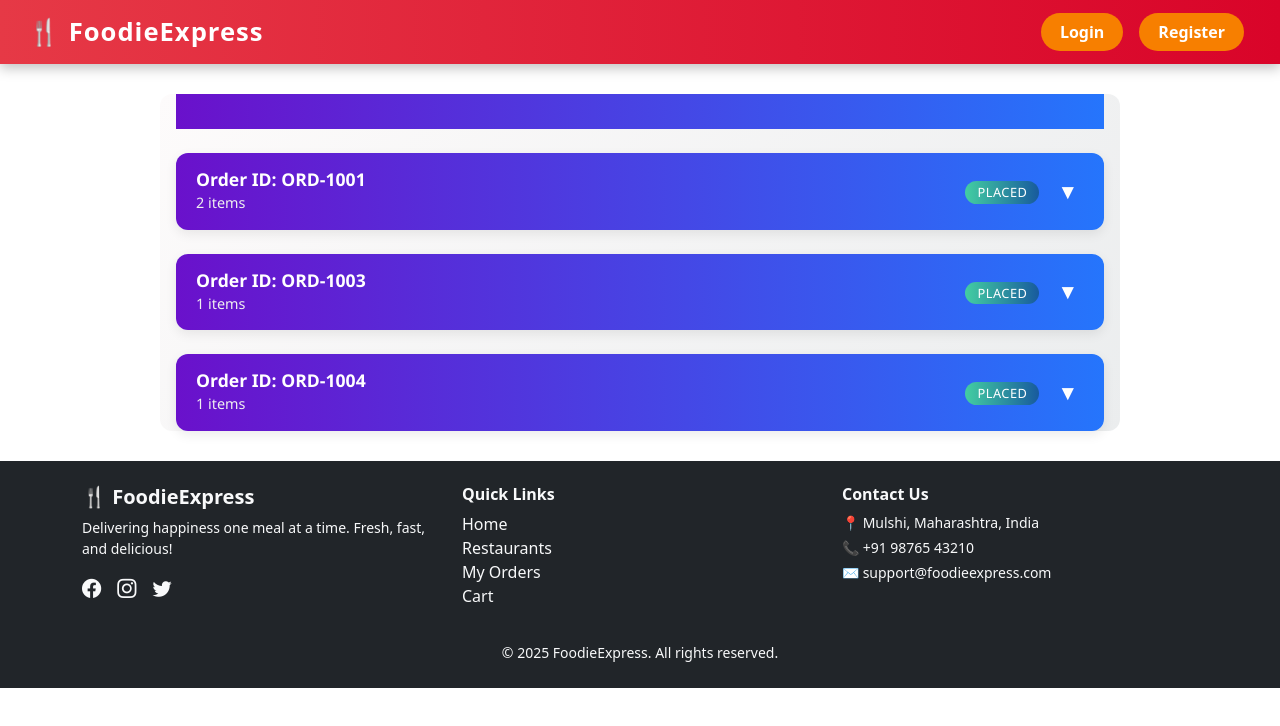
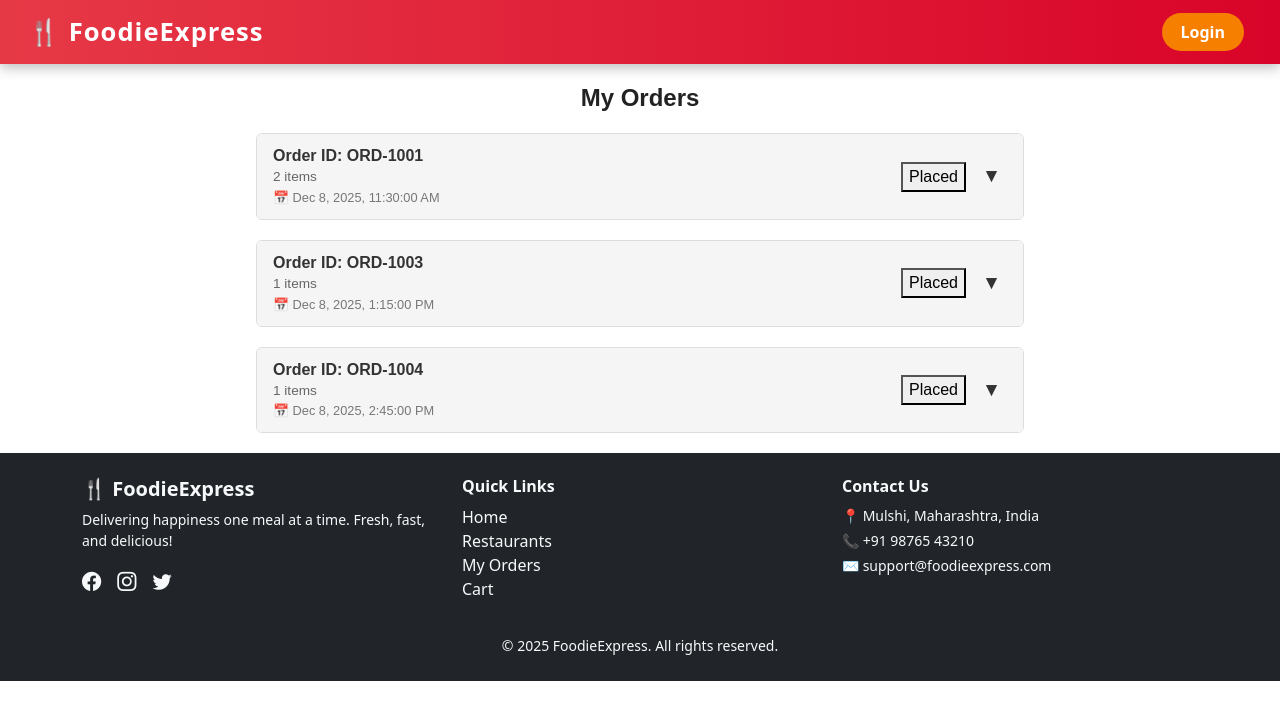
Before and after one commit to Chakka-Rangasai/Food_ordering_system_Frontend, an Angular app: page /orders in a window 1280 px wide. Shown: the top 726 px of the page. Built offline with nearby package versions, Linux system fonts and the light colour scheme.

Commit message:
Again Changed My Orders And Styled Login Page

```diff
--- a/src/app/core/header/header.html
+++ b/src/app/core/header/header.html
@@ -9,7 +9,7 @@
       <ul class="navbar-nav ms-auto">
         <ng-container *ngIf="!isLoggedIn">
           <li class="nav-item"><a class="btn nav-btn mx-2" routerLink="/login">Login</a></li>
-          <li class="nav-item"><a class="btn nav-btn mx-2" routerLink="/register">Register</a></li>
+          <!-- <li class="nav-item"><a class="btn nav-btn mx-2" routerLink="/register">Register</a></li> -->
         </ng-container>
         <ng-container *ngIf="isLoggedIn">
           <li class="nav-item"><a class="btn nav-btn mx-2" routerLink="/restaurantlist">Restaurants</a></li>
--- a/src/app/order-module/orders/orders.css
+++ b/src/app/order-module/orders/orders.css
@@ -1,38 +1,28 @@
 /* Container */
 .orders-container {
-  max-width: 960px;
-  margin: 30px auto;
+  max-width: 800px;
+  margin: 20px auto;
   padding: 0 16px;
-  font-family: 'Segoe UI', Roboto, sans-serif;
+  font-family: Arial, sans-serif;
   color: #333;
-  background: linear-gradient(135deg, #fdfbfb, #ebedee); /* soft neutral gradient */
-  border-radius: 12px;
 }
 
 /* Section Title */
 .section-title {
-  font-weight: 700;
-  margin-bottom: 24px;
+  font-weight: bold;
+  margin-bottom: 20px;
   text-align: center;
-  font-size: 1.8rem;
-  background: linear-gradient(90deg, #6a11cb, #2575fc); /* purple-blue gradient */
-  /* -webkit-background-clip: text; */
-  -webkit-text-fill-color: transparent;
+  font-size: 1.5rem;
+  color: #222;
 }
 
 /* Order Card */
 .restaurant-card {
-  background: linear-gradient(135deg, #e0f7fa, #f1f8e9); /* teal-green gradient */
-  border-radius: 12px;
-  box-shadow: 0 4px 12px rgba(0,0,0,0.08);
-  margin-bottom: 24px;
+  background: #fff;
+  border: 1px solid #ddd;
+  border-radius: 6px;
+  margin-bottom: 20px;
   overflow: hidden;
-  transition: transform 0.2s ease, box-shadow 0.2s ease;
-}
-
-.restaurant-card:hover {
-  transform: translateY(-2px);
-  box-shadow: 0 6px 16px rgba(0,0,0,0.12);
 }
 
 /* Header */
@@ -40,54 +30,48 @@
   display: flex;
   justify-content: space-between;
   align-items: center;
-  padding: 16px 20px;
-  background: linear-gradient(90deg, #6a11cb, #2575fc); /* purple-blue gradient */
-  color: #fff;
+  padding: 12px 16px;
+  background: #f5f5f5;
   cursor: pointer;
 }
 
 .restaurant-name {
-  font-size: 1.1rem;
+  font-size: 1rem;
   font-weight: 600;
   margin: 0;
 }
 
 .order-count {
-  font-size: 0.9rem;
-  color: #f0f0f0;
+  font-size: 0.85rem;
+  color: #666;
   margin: 2px 0 0;
 }
 
-/* Status Badge */
 .order-status {
   margin-left: auto;
-  margin-right: 12px;
+  margin-right: 10px;
 }
 
 .status {
-  background: linear-gradient(90deg, #43cea2, #185a9d); /* teal-blue gradient */
-  color: #fff;
-  padding: 6px 14px;
-  border-radius: 20px;
-  font-size: 0.85rem;
-  font-weight: 600;
-  text-transform: uppercase;
-  letter-spacing: 0.5px;
+  background: #e0e0e0;
+  color: #333;
+  padding: 4px 10px;
+  border-radius: 12px;
+  font-size: 0.75rem;
+  font-weight: 500;
 }
 
-/* Toggle Button */
 .toggle-btn {
   border: none;
   background: transparent;
-  font-size: 1.3rem;
+  font-size: 1.2rem;
   cursor: pointer;
-  color: #fff;
+  color: #333;
 }
 
 /* Order List */
 .order-list {
-  padding: 12px 20px;
-  background: linear-gradient(135deg, #11bbbe, #104965);
+  padding: 10px 16px;
 }
 
 /* Each Order Row */
@@ -95,8 +79,8 @@
   display: flex;
   justify-content: space-between;
   align-items: center;
-  border-bottom: 1px solid #f0f0f0;
-  padding: 14px 0;
+  border-bottom: 1px solid #eee;
+  padding: 10px 0;
 }
 
 .order-row:last-child {
@@ -108,21 +92,20 @@
 }
 
 .order-name {
-  font-size: 1rem;
+  font-size: 0.95rem;
   font-weight: 600;
-  margin: 0 0 6px;
-  color: #222;
+  margin: 0 0 4px;
 }
 
 .order-meta {
-  font-size: 0.9rem;
-  color: #444;
+  font-size: 0.85rem;
+  color: #555;
   margin: 0 0 4px;
 }
 
 .order-date {
-  font-size: 0.85rem;
-  color: #555;
+  font-size: 0.8rem;
+  color: #777;
   margin: 0;
 }
 
@@ -131,25 +114,25 @@
   display: flex;
   flex-direction: column;
   align-items: flex-end;
-  gap: 6px;
-  min-width: 100px;
+  gap: 4px;
+  min-width: 80px;
 }
 
 .badge {
-  padding: 5px 12px;
-  border-radius: 20px;
-  font-size: 0.8rem;
+  padding: 4px 10px;
+  border-radius: 12px;
+  font-size: 0.75rem;
   font-weight: 500;
   text-align: center;
 }
 
 /* Food Type Badges */
 .food-type.veg {
-  background: linear-gradient(90deg, #a8e6cf, #dcedc1);
-  color: #2e7d32;
+  background: #d4edda;
+  color: #155724;
 }
 
 .food-type.nonveg {
-  background: linear-gradient(90deg, #ffaaa5, #ff8b94);
-  color: #c62828;
+  background: #f8d7da;
+  color: #721c24;
 }
--- a/src/app/order-module/orders/orders.html
+++ b/src/app/order-module/orders/orders.html
@@ -8,10 +8,12 @@
           <!-- Show Order ID -->
           <h4 class="restaurant-name">Order ID: {{ group.orderId }}</h4>
           <p class="order-count">{{ group.orders.length }} items</p>
+          <!-- Show order date/time once per group -->
+          <p class="order-date">📅 {{ group.orders[0].dateTime | date:'medium' }}</p>
         </div>
         <div class="order-status">
-          <!-- Status shown once per order -->
-          <span class="badge status">Placed</span>
+          <!-- Styled status button -->
+          <button class="status-btn">Placed</button>
         </div>
         <button class="toggle-btn">
           @if (expandedRestaurant === group.restaurantId) {
@@ -31,7 +33,6 @@
                 <p class="order-meta">
                   Qty: {{ order.quantity }} • ₹{{ order.price * order.quantity }}
                 </p>
-                <p class="order-date">📅 {{ order.dateTime | date:'medium' }}</p>
               </div>
               <div class="order-right">
                 <span class="badge food-type"
--- a/src/app/user-module/user-login/user-login.css
+++ b/src/app/user-module/user-login/user-login.css
@@ -4,30 +4,24 @@
   background-size: cover;
   min-height: 100vh;
   display: flex;
-  align-items: center;   /* vertical center */
-  justify-content: center; /* horizontal center */
+  align-items: center;
+  justify-content: center;
   padding: 20px;
 }
-
-/* Card styling */
 .card {
   background-color: rgba(255, 255, 255, 0.95);
   border-radius: 12px;
   box-shadow: 0 6px 20px rgba(0,0,0,0.4);
-  max-width: 500px;
+  max-width: 380px;
   width: 100%;
   min-height: 450px;
   margin: 0 auto;
 }
-
-/* Card header */
 .card-header {
   background: linear-gradient(90deg, #ff6f61, #9d4edd);
   font-size: 1.3rem;
   font-weight: 600;
 }
-
-/* Inputs */
 .form-floating .form-control {
   border-radius: 8px;
   background-color: #fdfdfd;
@@ -37,35 +31,27 @@
   border-color: #20c997;
   box-shadow: 0 0 0 0.2rem rgba(32, 201, 151, 0.25);
 }
-
-/* Login button */
 .btn-login {
   background-color: #ff6f61;
   color: #fff;
   border: none;
   border-radius: 25px;
   font-weight: 600;
-  padding: 10px;
+  padding: 12px; /* slightly taller button */
   transition: background-color 0.3s ease;
 }
 .btn-login:hover {
   background-color: #e85c50;
 }
-
-/* Alerts */
 .alert {
   border-radius: 8px;
   font-size: 0.95rem;
 }
-
-/* Validation colors */
 .msg-red { color: #e63946; }
 .msg-orange { color: #ff7f11; }
 .msg-purple { color: #9d4edd; }
 .msg-pink { color: #ff4d6d; }
 .msg-gray { color: #6c757d; }
-
-/* Forgot password link */
 .forgot-password-link {
   display: inline-block;
   margin-top: 8px;
@@ -80,8 +66,6 @@
   text-decoration: underline;
   transform: translateY(-1px);
 }
-
-/* Create account link */
 .create-account-link {
   color: #0077b6;
   font-weight: 600;
@@ -92,21 +76,16 @@
   color: #023e8a;
   text-decoration: underline;
 }
-
-/* ------------------- RESPONSIVE MEDIA QUERIES ------------------- */
-
-/* Tablets (≤ 992px) */
 @media (max-width: 992px) {
   .card {
-    max-width: 420px;
-    min-height: 420px;
+    max-width: 340px;
+    min-height: 500px;
   }
   .card-header {
     font-size: 1.2rem;
   }
 }
 
-/* Small tablets & large phones (≤ 768px) */
 @media (max-width: 768px) {
   .login-background {
     flex-direction: column;
@@ -115,7 +94,7 @@
   }
   .card {
     max-width: 100%;
-    min-height: 400px;
+    min-height: 480px;  /* taller */
     margin: 10px 0;
   }
   .card-header {
@@ -123,7 +102,7 @@
   }
   .btn-login {
     font-size: 1rem;
-    padding: 10px;
+    padding: 12px;
   }
 }
 
@@ -134,7 +113,7 @@
   }
   .card {
     max-width: 100%;
-    min-height: auto;
+    min-height: 460px;  /* taller */
     padding: 1rem;
   }
   .card-header {
@@ -142,7 +121,7 @@
   }
   .btn-login {
     font-size: 0.9rem;
-    padding: 8px 12px;
+    padding: 10px 12px;
   }
   .form-floating label {
     font-size: 0.85rem;
--- a/src/app/user-module/user-login/user-login.ts
+++ b/src/app/user-module/user-login/user-login.ts
@@ -38,8 +38,8 @@ export class UserLogin {
     if (this.loginForm.invalid) return;
 
     const { email, password } = this.loginForm.value;
-    const hardcodedEmail = 'yamini@gmail.com';
-    const hardcodedPassword = 'Yamini@1234';
+    const hardcodedEmail = 'jujarurajdeep@gmail.com';
+    const hardcodedPassword = 'Rajdeep@8106';
 
     if (email === hardcodedEmail && password === hardcodedPassword) {
       this.successMessage = 'Login successful!';
@@ -48,10 +48,8 @@ export class UserLogin {
 
       // Save login state in localStorage
       localStorage.setItem('isLoggedIn', 'true');
-
-      setTimeout(() => {
         this.router.navigate(['/restaurantlist']);
-      }, 1000);
+      ;
     } else {
       this.errorMessage = 'Login failed. Please check your credentials.';
       this.successMessage = '';
```
Also changed, not shown: src/app/core/header/header.css (line endings or trailing spaces), src/app/core/header/header.ts (line endings or trailing spaces).
